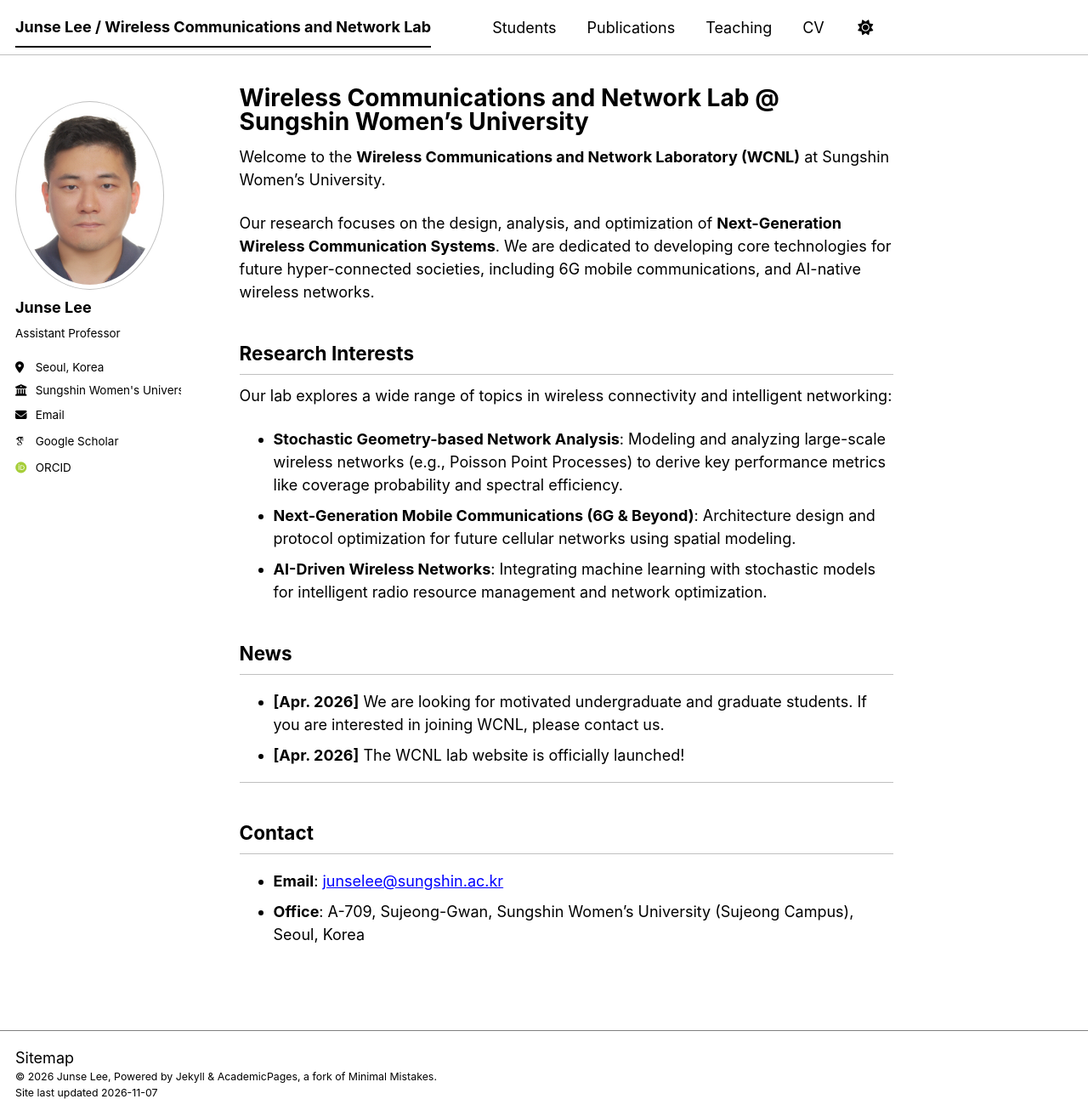
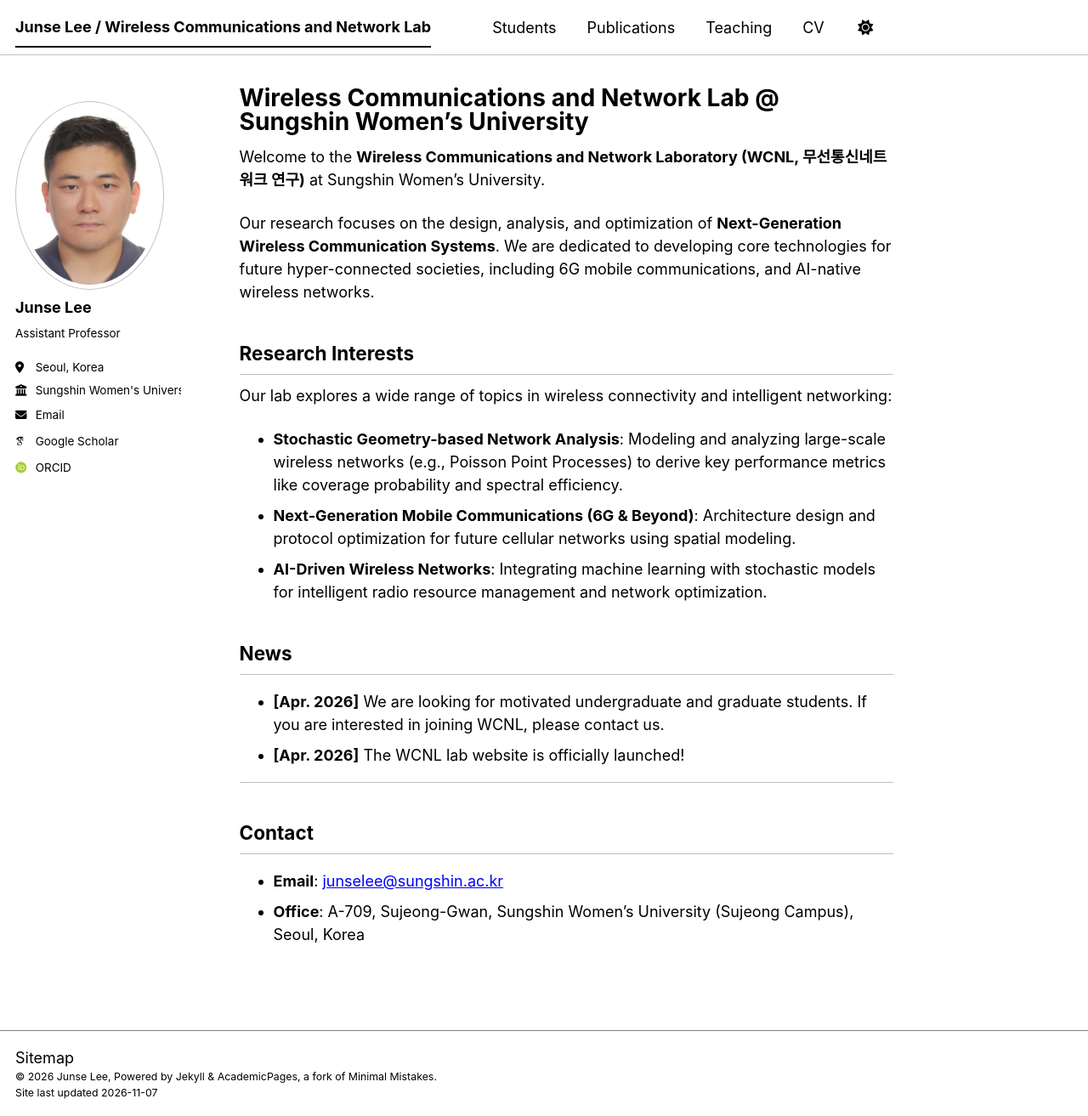
Before and after one commit to Sungshin-WCNL/sungshin-wcnl.github.io, a Jekyll site: the page built from _pages/about.md, in a window 1280 px wide and 1313 px high. Shown: the whole window at 85% size. Built offline with Jekyll 4.4.1, drawn with Linux system fonts in a browser that asks for light colours; some web fonts are replaced; a script bundle is joined from its source files by our own code; library files that are not in the unit come from our copies.

Commit message:
Update about.md

```diff
--- a/_pages/about.md
+++ b/_pages/about.md
@@ -7,7 +7,7 @@ redirect_from:
   - /about.html
 ---
 
-Welcome to the **Wireless Communications and Network Laboratory (WCNL)** at Sungshin Women's University.
+Welcome to the **Wireless Communications and Network Laboratory (WCNL, 무선통신네트워크 연구)** at Sungshin Women's University.
 
 Our research focuses on the design, analysis, and optimization of **Next-Generation Wireless Communication Systems**. We are dedicated to developing core technologies for future hyper-connected societies, including 6G mobile communications, and AI-native wireless networks.
 
```
